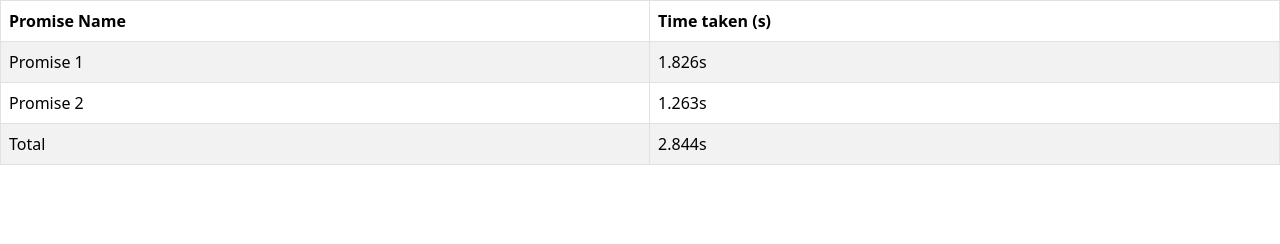
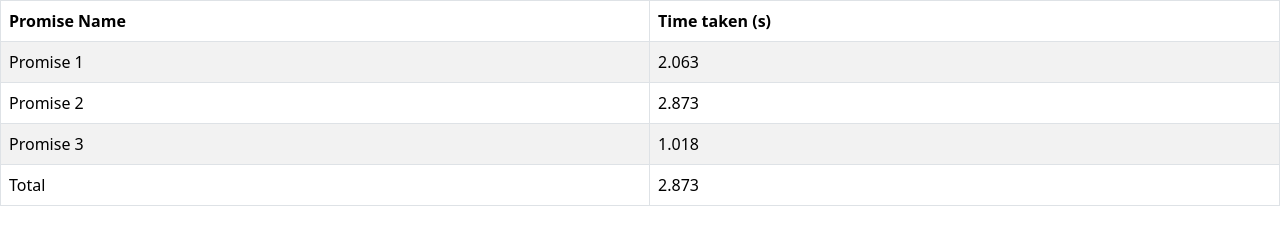
Before and after one commit to acciojob/wait-for-multiple-promises-sudhanshu201, a website: page main.html in a window 1280 px wide. Drawn offline with nearby package versions, Linux system fonts and the light colour scheme.

Commit message:
created a submission

```diff
--- a/main.html
+++ b/main.html
@@ -20,9 +20,12 @@
                 <th>Time taken (s)</th>
               </tr>
             </thead>
-      <tbody id="output"></tbody>
+            <tbody id="output">
+                <tr id="loading-row">
+                  <td colspan="2">Loading...</td>
+                </tr>
+              </tbody>
           </table>
-
     <script type="text/javascript" src="./script.js"></script>
     <script
       src="https://cdn.jsdelivr.net/npm/bootstrap@5.3.0-alpha1/dist/js/bootstrap.bundle.min.js"
--- a/script.js
+++ b/script.js
@@ -1,56 +1,63 @@
-//your JS code here. If required.
-// Function to create a promise that resolves after a random time between min and max seconds
-function createRandomPromise(min, max) {
-  const randomTime = Math.random() * (max - min) + min;
-  return new Promise((resolve) => {
-    setTimeout(() => {
-      resolve(randomTime.toFixed(3));
-    }, randomTime * 1000);
-  });
-}
+let randomDelay1 = Math.floor(Math.random() * (3000 - 1000 + 1)) + 1000;
+let randomDelay2 = Math.floor(Math.random() * (3000 - 1000 + 1)) + 1000;
+let randomDelay3 = Math.floor(Math.random() * (3000 - 1000 + 1)) + 1000;
 
-// Function to update the table with the results after promises resolve
-function updateTable(results) {
-  const tableBody = document.getElementById("output");
+console.log(randomDelay1,randomDelay2,randomDelay3)
+let myPromise2 = new Promise((resolve, reject)=>{
+	setTimeout(()=>{
+		resolve(randomDelay1/1000)
+	},randomDelay1)
+})
 
-  // Remove loading text
-  tableBody.innerHTML = "";
+let myPromise1 = new Promise((resolve, reject)=>{
+	setTimeout(()=>{
+		resolve(randomDelay2/1000)
+	},randomDelay2)
+})
 
-  // Populate the table
-  results.forEach((result, index) => {
-    const row = tableBody.insertRow();
+let myPromise3 = new Promise((resolve, reject)=>{
+	setTimeout(()=>{
+        resolve(randomDelay3/1000)
+	},randomDelay3)
+})
 
-    const cell1 = row.insertCell(0);
-    const cell2 = row.insertCell(1);
+//record the start time
+let startTime = Date.now()
 
-    if (index === results.length - 1) {
-      // Total row
-      cell1.innerHTML = "Total";
-      cell2.innerHTML = result + "s";
-    } else {
-      // Promise rows
-      cell1.innerHTML = "Promise " + (index + 1);
-      cell2.innerHTML = result + "s";
-    }
-  });
-}
+//show the loading row
+document.getElementById("output").innerHTML =
+`
+<tr id='loading-row'>
+    <td colspan="2">Loading...</td>
+</tr>
+`
 
-// Array to store promises
-const promises = [
-  createRandomPromise(1, 3),
-  createRandomPromise(1, 3),
-  createRandomPromise(1, 3),
-];
+Promise.all([myPromise1,myPromise2,myPromise3])
+.then((times)=>{
+    //calculate the total time taken
+    let totalTime = (Date.now() - startTime) / 1000;
+    // Remove the loading row
+  document.getElementById("loading-row").remove();
 
-// Add a row with loading text
-updateTable(["Loading..."]);
-
-// Wait for all promises to resolve using Promise.all
-Promise.all(promises)
-  .then((results) => {
-    // Update the table with results after promises resolve
-    updateTable(results);
-  })
-  .catch((error) => {
-    console.error("Error:", error);
-  });
+	// Populate the table with the resolved promises and times
+    let outputHTML = `
+    <tr>
+      <td>Promise 1</td>
+      <td>${times[0]}</td>
+    </tr>
+    <tr>
+      <td>Promise 2</td>
+      <td>${times[1]}</td>
+    </tr>
+    <tr>
+      <td>Promise 3</td>
+      <td>${times[2]}</td>
+    </tr>
+    <tr>
+      <td>Total</td>
+      <td>${totalTime.toFixed(3)}</td>
+    </tr>
+  `;
+    // Insert the new rows into the table
+  document.getElementById("output").innerHTML = outputHTML;
+})
```
Lines whose indentation alone changed are shown as unchanged.
